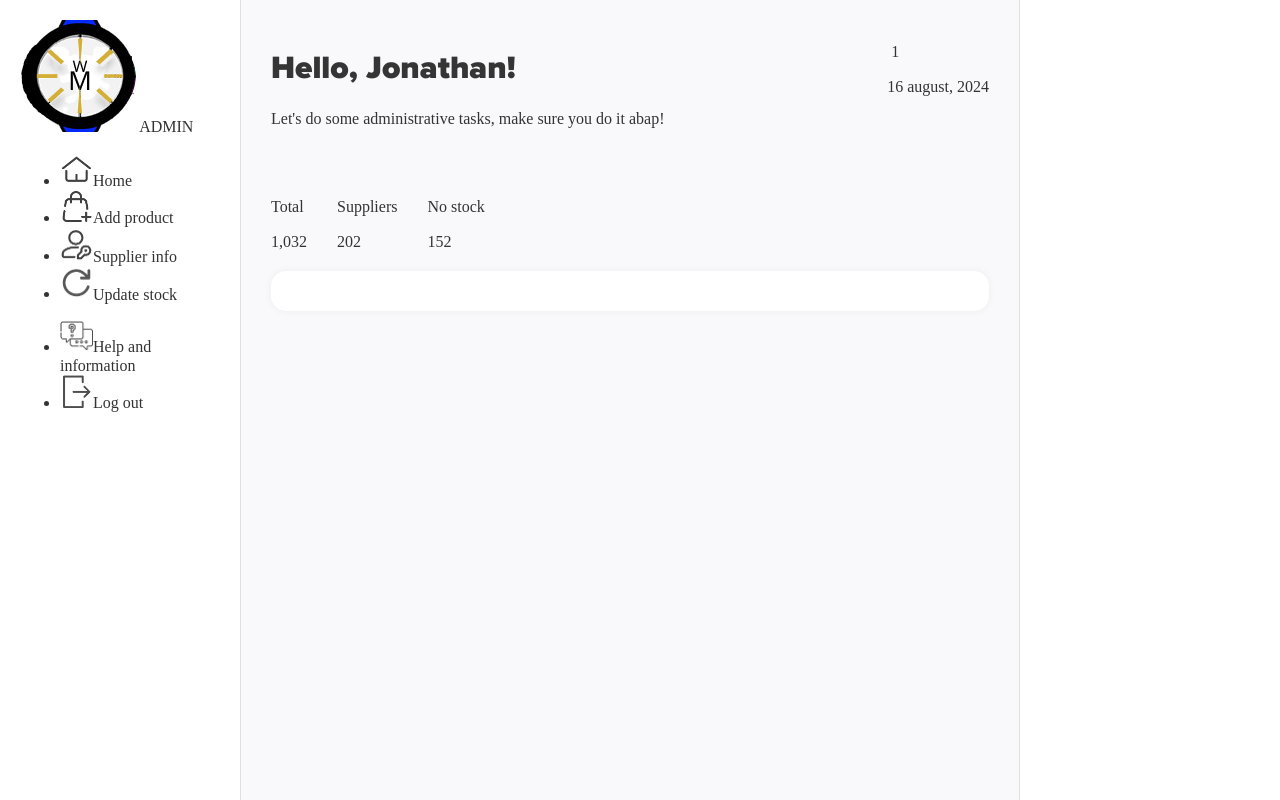
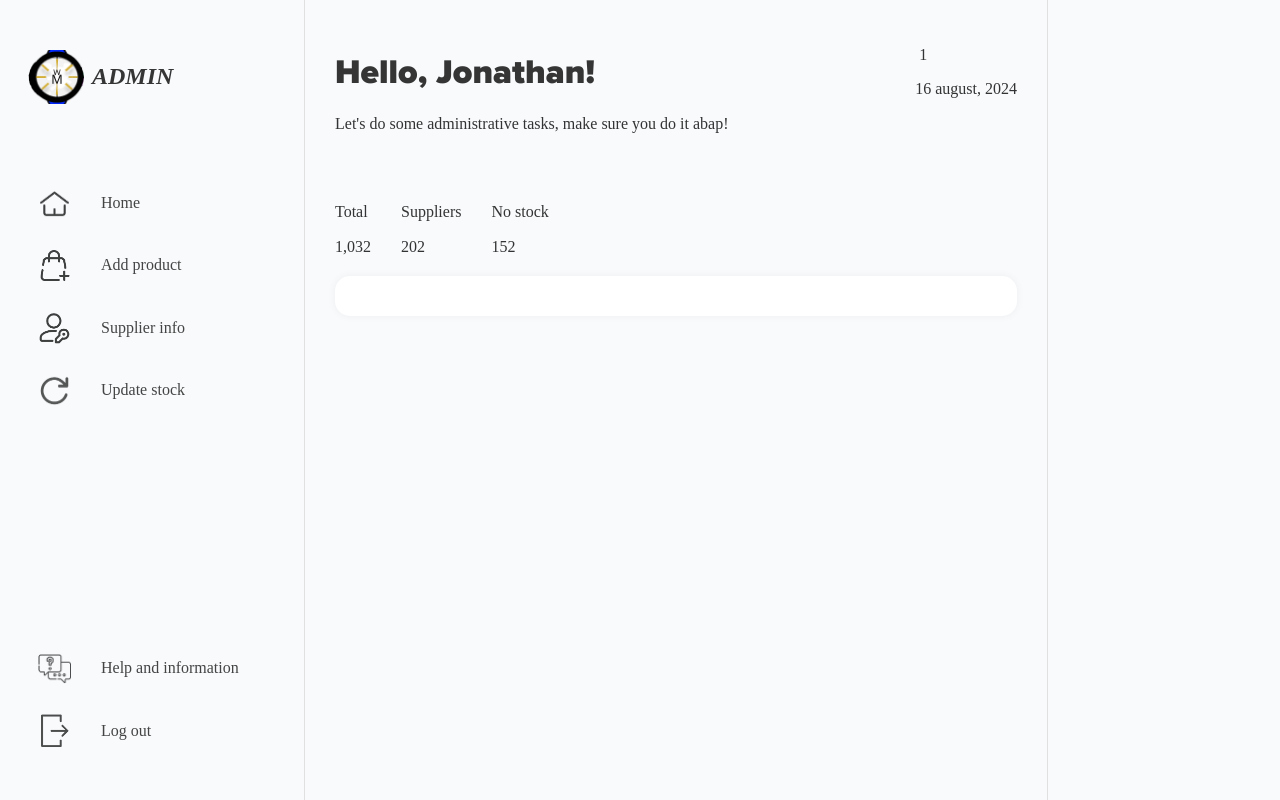
Before and after one commit to sccuax/ModernWatch, a website: page index.html in a window 1280 px wide. Drawn offline with nearby package versions, Linux system fonts and the light colour scheme; a web font is replaced by a local one.

Commit message:
up to date 04/05 9:11 pm

```diff
--- a/assets/style.css
+++ b/assets/style.css
@@ -25,14 +25,27 @@ h1, h2, h3, h4, h5, h6{
     font-style: normal;
     font-weight: 900;
 }
+h1{
+  font-size: var(--medium-heading);
+}
 /*----------------variables----------------*/
 :root{
+  /*body*/
+    --primary-color: #F8FAFC;
+  /*text variables*/
+    --text-color: #333333;
+    --small-text: 14px;
+    --medium-text: 16px;
+    --large-text: 18px;
+    --big-text: 20px;
+    /*Heading variables*/
     --heading-color: #353535;
-    --text-color: #333333;
+    --small-heading: 24px;
+    --medium-heading: 34px;
 }
 
 body {
-    background-color: #f9f9fb;
+    background-color: var(--primary-color);
     color: #333;
   }
 
@@ -44,21 +57,63 @@ body {
 
 
 /*----------------------Left bar-------------------------*/
-.img_left-bar{
-    width: 33px;
-}
+
   /* Sidebar izquierdo */
   .sidebar-left {
-    width: 200px;
-    background-color: #ffffff;
+    display: flex;
+    flex-direction: column;
+    width: 20%;
+    background-color: var(--primary-color);
     border-right: 1px solid #e0e0e0;
-    padding: 20px;
+    padding: 0 20px 0 28px;
+    gap: 80px;
   }
 
-  .sidebar-left nav {
+  .main-logo{
+    width: 56px;
+  }
+  .logo_text{
+      color: var(--heading-color);
+      font-size: var(--small-heading);
+      font-family: "Proxima Nova";
+      font-style: italic;
+      font-weight: 900;
+  }
+
+  .img_left-bar{
+      width: 33px;
+  }
+
+  .main-menu {
+    display: grid;
+    list-style-type: none;
+    gap: 24px;
+    padding: 0 0 0 10px;
+    margin: 0;
+  }
+
+  nav .main-menu li{
     display: flex;
-    flex-direction: column;
-    gap: 15px;
+    align-items: center;
+    flex-direction: row;
+    gap: 20px;
+  }
+
+  .left-container-logo{
+    display: flex;
+    flex-direction: row;
+    justify-content: left;
+    align-items: center;
+    margin-top: 50px;
+    gap: 8px;
+  }
+
+  .left-container-main-menu{
+    height: 100%;
+  }
+
+  .left-container-second-menu{
+    margin-bottom: 50px;
   }
 
   .sidebar-left nav a {
@@ -78,6 +133,7 @@ body {
 
   /* Contenido principal */
   main {
+    width: 65%;
     flex: 1;
     padding: 30px;
     display: flex;
@@ -164,8 +220,8 @@ body {
 
   /* Sidebar derecho */
   .sidebar-right {
-    width: 220px;
-    background-color: #ffffff;
+    width: 15%;
+    background-color: var(--primary-color);
     border-left: 1px solid #e0e0e0;
     padding: 20px;
     display: flex;
--- a/index.html
+++ b/index.html
@@ -11,26 +11,32 @@
     <div class="container">
         <!--side bar left content-->
         <aside class="sidebar-left">
-            <div>
-                <img src="Images/home logo.png" alt="">
-                <a href="">ADMIN</a>
+            <div class="left-container-logo">
+                <img class="main-logo" src="Images/home logo.png" alt="">
+                <a class="logo_text" href="">ADMIN</a>
             </div>
-            <div><ul>
+            <div class="left-container-main-menu">
+                <nav>
+                    <ul class="main-menu">
                         <li><img class="img_left-bar" src="Images/home.png" alt=""><a href="">Home</a></li>
                         <li><img class="img_left-bar" src="Images/agregar-producto 1.png" alt=""><a href="">Add product</a></li>
                         <li><img class="img_left-bar" src="Images/supplier info.png" alt=""><a href="">Supplier info</a></li>
                         <li><img class="img_left-bar" src="Images/update.png" alt=""><a href="">Update stock</a></li>
-            </ul></div>
-            <div>
-                <ul>
+                    </ul>
+                </nav>
+            </div>
+            <div class="left-container-second-menu">
+                <nav>
+                    <ul class="main-menu">
                         <li><img class="img_left-bar" src="Images/help logo.png" alt=""><a href="">Help and information</a></li>
                         <li><img class="img_left-bar" src="Images/logout.png" alt=""><a href="">Log out</a></li>
                     </ul>
+                </nav>
             </div>
         </aside>
         <main>
             <section class="header">
-                <div>
+                <div class="left-container_logo">
                     <h1>Hello, Jonathan!</h1>
                     <p>Let's do some administrative tasks, make sure you do it abap!</p>
                 </div>
```
Lines whose indentation alone changed are shown as unchanged.
